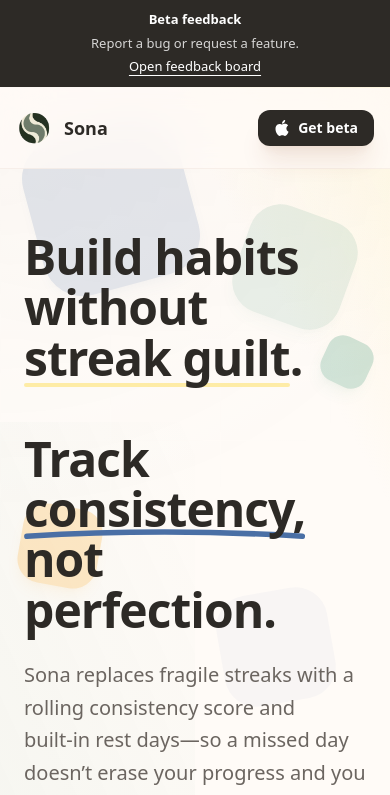
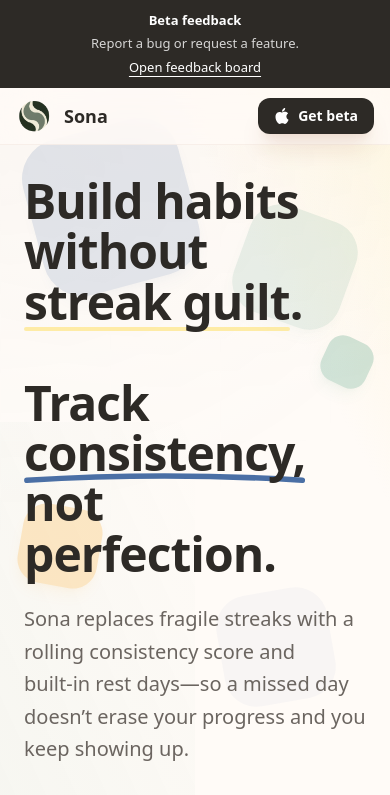
Before and after one commit to johnengleman/sona-landing-page, a Next.js app: page / in a window 390 px wide. Shown: the top 795 px of the page. Built offline with nearby package versions, Linux system fonts and the light colour scheme.

Commit message:
more mobile fixes

```diff
--- a/app/page.tsx
+++ b/app/page.tsx
@@ -26,7 +26,7 @@ const highlights = [
 ];
 
 export default function Version1() {
-  const feedbackUrl = "";
+  const feedbackUrl = "https://sonahabitsapp.userjot.com/";
 
   return (
     <div
@@ -39,8 +39,8 @@ export default function Version1() {
       }
     >
       {/* Beta feedback banner */}
-      <div className="fixed top-0 left-0 right-0 z-[60] bg-[#2d2a26] text-white">
-        <div className="mx-auto w-full max-w-6xl px-4 sm:px-6 py-2.5 sm:py-2 flex flex-col sm:flex-row items-center justify-center gap-x-4 gap-y-1 text-[13px] sm:text-sm text-center sm:text-left">
+      <div className="fixed top-0 left-0 right-0 z-[60] bg-[#2d2a26] text-white h-[var(--banner-height)] sm:h-[var(--banner-height-sm)]">
+        <div className="mx-auto w-full max-w-6xl px-4 sm:px-6 h-full flex flex-col sm:flex-row items-center justify-center gap-x-4 gap-y-1 text-[13px] sm:text-sm text-center sm:text-left">
           <span className="font-semibold">Beta feedback</span>
           <span className="text-white/80">
             Report a bug or request a feature.
@@ -111,7 +111,7 @@ export default function Version1() {
 
       {/* Nav */}
       <header className="fixed top-[var(--banner-height)] sm:top-[var(--banner-height-sm)] left-0 right-0 z-50 bg-[#fffbf7]/80 backdrop-blur-xl border-b border-amber-900/5">
-        <div className="mx-auto w-full max-w-6xl px-4 sm:px-6 min-h-20 sm:min-h-16 py-4 sm:py-0 flex flex-row items-center justify-between gap-4">
+        <div className="mx-auto w-full max-w-6xl px-4 sm:px-6 min-h-14 sm:min-h-16 py-2 sm:py-0 flex flex-row items-center justify-between gap-4">
           <Link href="/" className="flex items-center gap-3">
             <div className="relative w-9 h-9">
               <Image
@@ -140,9 +140,9 @@ export default function Version1() {
         </div>
       </header>
 
-      <main className="relative z-10 pt-[calc(var(--banner-height)+96px)] sm:pt-[calc(var(--banner-height-sm)+64px)]">
+      <main className="relative z-10 pt-[calc(var(--banner-height)+56px)] sm:pt-[calc(var(--banner-height-sm)+64px)]">
         {/* Hero */}
-        <section className="pt-12 sm:pt-24 pb-16 sm:pb-32">
+        <section className="pt-8 sm:pt-24 pb-16 sm:pb-32">
           <div className="mx-auto w-full max-w-6xl px-6">
             <div className="grid lg:grid-cols-[1fr_1.15fr] gap-16 items-start">
               <motion.div
@@ -417,7 +417,7 @@ export default function Version1() {
               </span>
             </span>
           </div>
-          <div className="flex flex-wrap justify-center md:justify-end gap-x-6 gap-y-2 text-sm text-[#6b6560]">
+          <div className="flex flex-wrap items-center justify-center md:justify-end gap-x-6 gap-y-2 text-sm text-[#6b6560]">
             <Link href="/privacy" className="hover:text-[#2d2a26]">
               Privacy
             </Link>
@@ -434,9 +434,10 @@ export default function Version1() {
             >
               Feedback
             </a>
+            <div className="flex w-full justify-center md:w-auto md:justify-end gap-6 mt-2 sm:mt-0">
               <a
                 href="https://www.reddit.com/r/SonaHabits/"
-              className="inline-flex items-center hover:text-[#2d2a26]"
+                className="inline-flex items-center hover:text-[#2d2a26] align-middle"
                 target="_blank"
                 rel="noreferrer"
                 aria-label="Sona Habits on Reddit"
@@ -445,7 +446,7 @@ export default function Version1() {
               </a>
               <a
                 href="https://x.com/sonahabits"
-              className="inline-flex items-center hover:text-[#2d2a26]"
+                className="inline-flex items-center hover:text-[#2d2a26] align-middle"
                 target="_blank"
                 rel="noreferrer"
                 aria-label="Sona Habits on X"
@@ -453,6 +454,7 @@ export default function Version1() {
                 <Icon icon="simple-icons:x" className="w-4 h-4" />
               </a>
             </div>
+          </div>
           <p className="text-[#6b6560] text-sm">© 2026 Sona.</p>
         </div>
       </footer>
```
Lines whose indentation alone changed are shown as unchanged.
